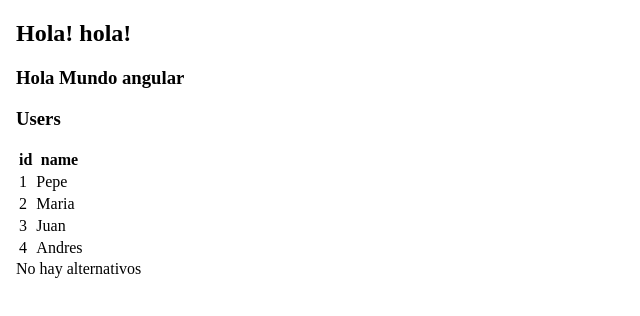
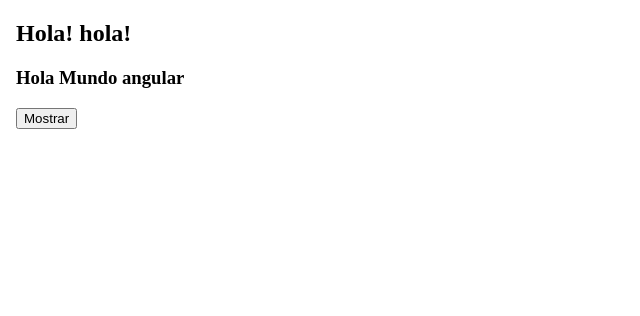
Before and after one commit to selego-zz/Angular-Spring-Boot-Creando-Webapp-Full-Stack, an Angular app in the folder angular-app/: page / in a window 1280 px wide. Shown: the top 316 px of the page, without its empty margins (0-640 px from the left). Built offline with nearby package versions, Linux system fonts and the light colour scheme.

Commit message:
Botón alternante

```diff
--- a/angular-app/src/app/app.component.html
+++ b/angular-app/src/app/app.component.html
@@ -11,6 +11,8 @@
   <h2>Hola! hola!</h2>
   <h3> {{title}} </h3>
 
+  <button (click)="setVisible()"> {{buttonTitle}} </button>
+  <div *ngIf="visible">
     <div *ngIf="users.length">
       <h3>Users</h3>
       <table>
@@ -28,25 +30,7 @@
         </tbody>
       </table>
     </div>
-
-  <div *ngIf="usersEmpty?.length else isEmpty">
-    <h3>Users Empty</h3>
-    <table>
-      <thead>
-        <tr>
-          <th>id</th>
-          <th>name</th>
-        </tr>
-      </thead>
-      <tbody>
-        <tr *ngFor="let user of usersEmpty; index as i">
-          <td> {{i+1}} </td>
-          <td> {{user}} </td>
-        </tr>
-      </tbody>
-    </table>
   </div>
-  <ng-template #isEmpty>No hay alternativos</ng-template>
 
 </body>
 
--- a/angular-app/src/app/app.component.ts
+++ b/angular-app/src/app/app.component.ts
@@ -12,5 +12,15 @@ import { CommonModule } from '@angular/common';
 export class AppComponent {
   title = 'Hola Mundo angular';
   users = ['Pepe', 'Maria', 'Juan', 'Andres'];
-  usersEmpty: string[] = [];
+  visible: boolean = false;
+  buttonTitle = 'Mostrar';
+
+  setVisible(): void {
+    this.visible = !this.visible;
+    if (this.visible) {
+      this.buttonTitle = 'Ocultar';
+    } else {
+      this.buttonTitle = 'Mostrar';
+    }
+  }
 }
```
Lines whose indentation alone changed are shown as unchanged.
